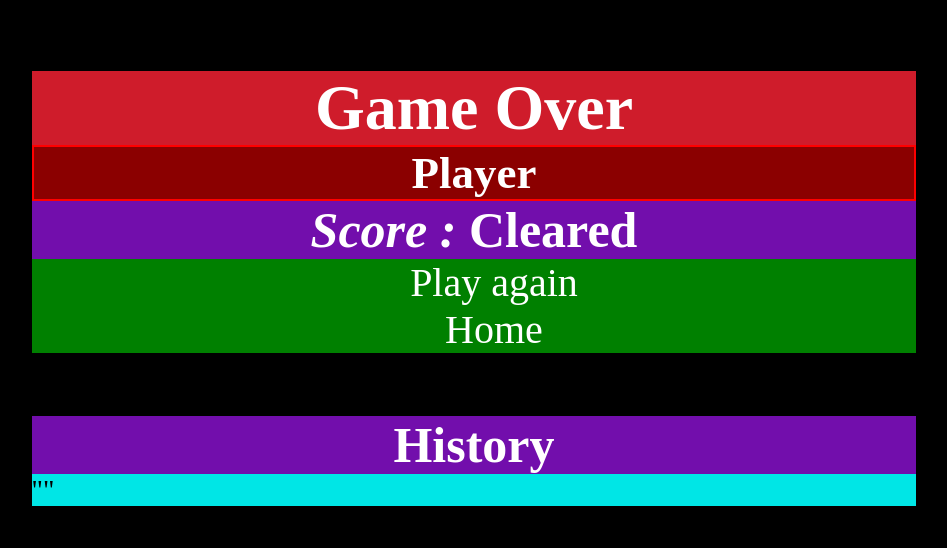
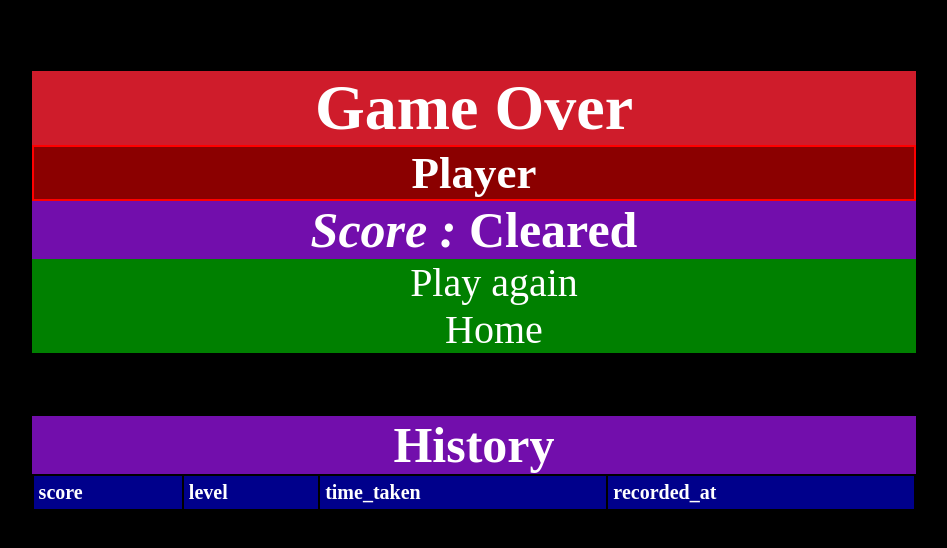
Before and after one commit to Sushnata1/Square-tap-2, a React (Vite) app: page /game-over in a window 1280 px wide. Shown: the top 548 px of the page, without its empty margins (166-1113 px from the left). Built offline with nearby package versions, Linux system fonts and the light colour scheme.

Commit message:
ui complete

```diff
--- a/src/components/History.jsx
+++ b/src/components/History.jsx
@@ -3,9 +3,7 @@ import JsonTable from "./JsonTable";
 
 export default () => {
 
-    const gameHistory = localStorage.getItem("gameHistory") || ""
-
-    console.log(gameHistory);
+    const gameHistory = JSON.parse(localStorage.getItem("gameHistory")) || []
 
     return (
         <div className="pad">
--- a/src/components/JsonTable.jsx
+++ b/src/components/JsonTable.jsx
@@ -3,7 +3,7 @@ import * as React from "react";
 import test from '../test.json';
 
 export default ({ objarr }) => {
-    objarr = objarr ?? test
+    //objarr = objarr ?? test
     // var objkeys = objarr ? Object.keys(objarr[0]) : [];
     //         var output = <table> <tr></tr>;
     //         output += objkeys.map(k=><th>{k}</th>).join();
@@ -18,6 +18,25 @@ export default ({ objarr }) => {
     //         output += </table>
     //         console.log(output);
     //         return output;
-    objarr = JSON.stringify(objarr);
-    return <p>{objarr}</p>
+    //objarr = JSON.stringify(objarr);
+
+    console.log(objarr);
+
+    return (
+        <table>
+            <thead>
+                <tr><th>score</th><th>level</th><th>time_taken</th><th>recorded_at</th></tr>
+            </thead>
+            <tbody>
+                {objarr.map((item,index)=>(
+                    <tr key={index}>
+                        <td>{item.score}</td>
+                        <td>{item.level}</td>
+                        <td>{item.time_taken}</td>
+                        <td>{item.recorded_at}</td>
+                    </tr>
+                ))}
+            </tbody>
+        </table>
+    )
 }
--- a/src/index.css
+++ b/src/index.css
@@ -150,6 +150,7 @@ button:hover {
 table {
   width: 100%;
   border-collapse: collapse;
+  background-color: aquamarine;
 }
 
 th,td {
@@ -163,7 +164,7 @@ th:hover{
 }
 
 tr:hover {
-  background-color: aquamarine;
+  background-color: aqua;
 }
 
 th{
```
